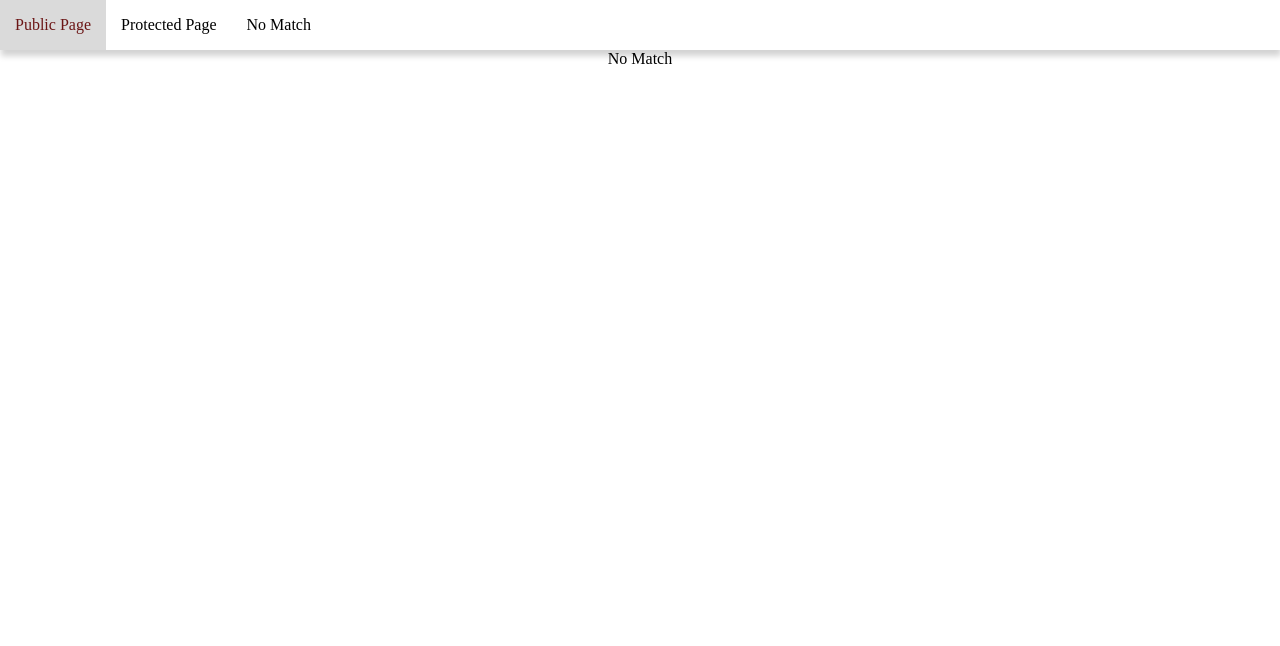
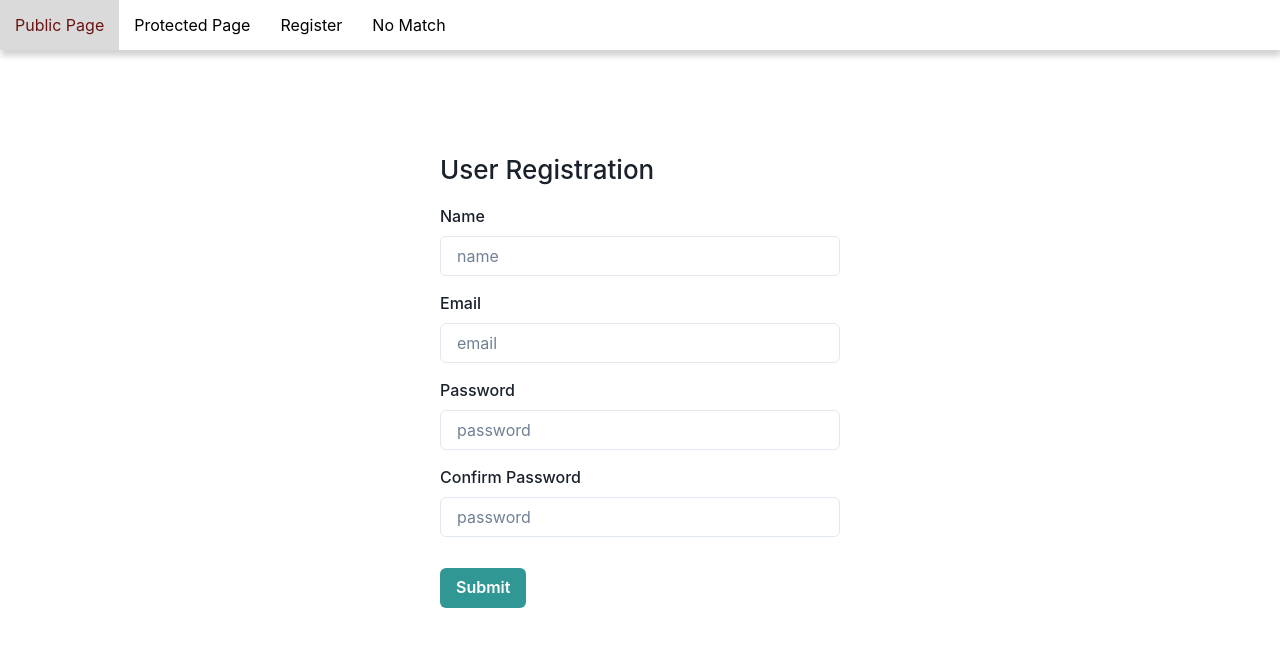
Before and after one commit to sashasandok/react-ecommerce-app, a React (Vite) app in the folder apps/client/: page /register in a window 1280 px wide. Shown: the top 646 px of the page. Built offline with nearby package versions, Linux system fonts and the light colour scheme.

Commit message:
create client registration page

```diff
--- a/apps/client/package.json
+++ b/apps/client/package.json
@@ -10,8 +10,13 @@
     "preview": "vite preview"
   },
   "dependencies": {
+    "@chakra-ui/react": "^2.8.2",
+    "@emotion/react": "^11.11.1",
+    "@emotion/styled": "^11.11.0",
+    "framer-motion": "^10.16.16",
     "react": "^18.2.0",
     "react-dom": "^18.2.0",
+    "react-hook-form": "^7.49.0",
     "react-router-dom": "^6.20.1",
     "sass": "^1.69.5"
   },
--- a/apps/client/src/App.tsx
+++ b/apps/client/src/App.tsx
@@ -4,6 +4,7 @@ import MainLayout from './layouts/MainLayout'
 import Home from './pages/Home/Home'
 import { ProtectedRoute } from './components/ProtectedRoute'
 import './App.module.scss'
+import Register from './pages/Register'
 
 const App = () => {
   return (
@@ -19,6 +20,14 @@ const App = () => {
               </ProtectedRoute>
             }
           />
+          <Route
+            path="register"
+            element={
+              <ProtectedRoute isAllowed={true}>
+                <Register />
+              </ProtectedRoute>
+            }
+          />
           <Route path="*" element={<div>No Match</div>} />
         </Route>
       </Routes>
--- a/apps/client/src/components/AppHeader/index.tsx
+++ b/apps/client/src/components/AppHeader/index.tsx
@@ -14,6 +14,11 @@ const AppHeader = () => {
           <Link to="/about">
             <div>Protected Page</div>
           </Link>
+        </li>{' '}
+        <li>
+          <Link to="/register">
+            <div>Register</div>
+          </Link>
         </li>
         <li>
           <Link to="/no-match">
--- a/apps/client/src/main.tsx
+++ b/apps/client/src/main.tsx
@@ -1,11 +1,14 @@
 import ReactDOM from 'react-dom/client'
+import { ChakraProvider } from '@chakra-ui/react'
 import { BrowserRouter } from 'react-router-dom'
 import App from './App.tsx'
 import './index.css'
-import './normalize.css'
+// import './normalize.css'
 
 ReactDOM.createRoot(document.getElementById('root')!).render(
-  <BrowserRouter>
-    <App />
-  </BrowserRouter>,
+  <ChakraProvider>
+    <BrowserRouter>
+      <App />
+    </BrowserRouter>
+  </ChakraProvider>,
 )
--- /dev/null
+++ b/apps/client/src/pages/Register/Register.module.scss
@@ -0,0 +1,20 @@
+.RegisterWrapper {
+  display: flex;
+  flex-direction: column;
+  align-items: center;
+  width: 100%;
+  padding-top: 100px;
+
+  .RegisterFormWrapper {
+    width: 400px;
+
+    h3 {
+      font-size: 26px;
+      font-weight: 500;
+    }
+
+    .RegisterFormControl {
+      margin: 15px 0px;
+    }
+  }
+}
--- /dev/null
+++ b/apps/client/src/pages/Register/index.tsx
@@ -0,0 +1,89 @@
+import { useForm } from 'react-hook-form'
+import { FormErrorMessage, FormLabel, FormControl, Input, Button } from '@chakra-ui/react'
+import styles from './Register.module.scss'
+
+type FormValues = {
+  name: string
+  email: string
+  password: string
+}
+
+export default function Register() {
+  const {
+    handleSubmit,
+    register,
+    formState: { errors, isSubmitting },
+  } = useForm<FormValues>()
+
+  function onSubmit(values: unknown) {
+    alert(JSON.stringify(values, null, 2))
+  }
+
+  return (
+    <div className={styles.RegisterWrapper}>
+      <form onSubmit={handleSubmit(onSubmit)} className={styles.RegisterFormWrapper}>
+        <h3>User Registration</h3>
+        <FormControl isInvalid={Boolean(errors?.name)} className={styles.RegisterFormControl}>
+          <FormLabel htmlFor="name">Name</FormLabel>
+          <Input
+            id="name"
+            placeholder="name"
+            {...register('name', {
+              required: 'This is required',
+              minLength: { value: 4, message: 'Minimum length should be 4' },
+            })}
+          />
+          {/* eslint-disable-next-line @typescript-eslint/no-explicit-any */}
+          <FormErrorMessage>{(errors as any)?.name?.message}</FormErrorMessage>
+        </FormControl>
+        <FormControl isInvalid={Boolean(errors?.name)} className={styles.RegisterFormControl}>
+          <FormLabel htmlFor="name">Email</FormLabel>
+          <Input
+            id="email"
+            placeholder="email"
+            {...register('email', {
+              required: 'This is required',
+              minLength: { value: 4, message: 'Minimum length should be 4' },
+            })}
+          />
+          {/* eslint-disable-next-line @typescript-eslint/no-explicit-any */}
+          <FormErrorMessage>{(errors as any)?.email?.message}</FormErrorMessage>
+        </FormControl>
+
+        <FormControl isInvalid={Boolean(errors?.name)} className={styles.RegisterFormControl}>
+          <FormLabel htmlFor="name">Password</FormLabel>
+          <Input
+            id="password"
+            placeholder="password"
+            type="password"
+            {...register('password', {
+              required: 'This is required',
+              minLength: { value: 4, message: 'Minimum length should be 4' },
+            })}
+          />
+          {/* eslint-disable-next-line @typescript-eslint/no-explicit-any */}
+          <FormErrorMessage>{(errors as any)?.email?.message}</FormErrorMessage>
+        </FormControl>
+
+        <FormControl isInvalid={Boolean(errors?.name)} className={styles.RegisterFormControl}>
+          <FormLabel htmlFor="name">Confirm Password</FormLabel>
+          <Input
+            id="password"
+            placeholder="password"
+            type="password"
+            {...register('password', {
+              required: 'This is required',
+              minLength: { value: 4, message: 'Minimum length should be 4' },
+            })}
+          />
+          {/* eslint-disable-next-line @typescript-eslint/no-explicit-any */}
+          <FormErrorMessage>{(errors as any)?.email?.message}</FormErrorMessage>
+        </FormControl>
+
+        <Button mt={4} colorScheme="teal" isLoading={isSubmitting} type="submit">
+          Submit
+        </Button>
+      </form>
+    </div>
+  )
+}
```
